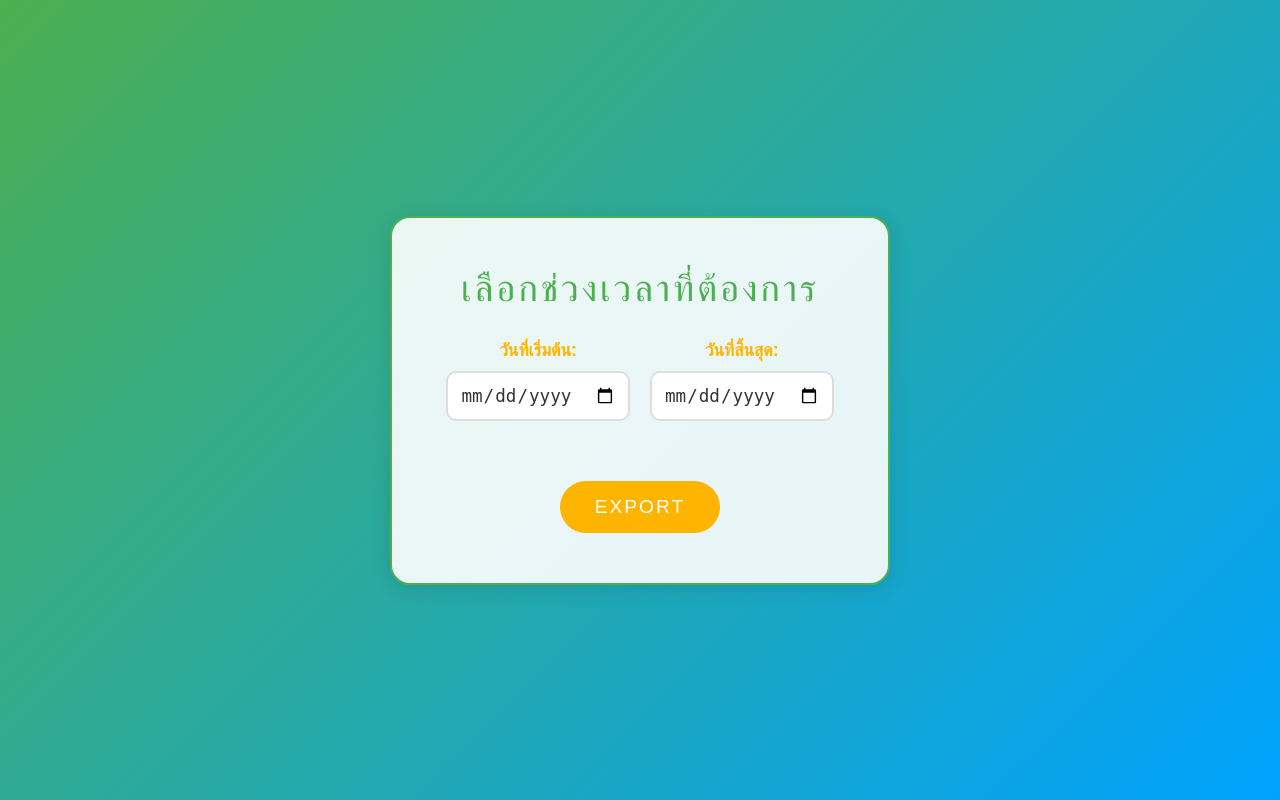
After one commit to Dinso6845/Pakka, a PHP site: page /exportData.html in a window 1280 px wide. The commit adds this page. Run offline with PHP 8.4, Linux system fonts and the light colour scheme.

Commit message:
Add files via upload

```diff
--- a/editDatabase.css
+++ b/editDatabase.css
@@ -314,7 +314,7 @@ button:hover {
 
 /* ดันเนื้อหาด้านล่างลง */
 table {
-    margin-top: 90px; /* เว้นระยะห่างจาก Sticky Bar */
+    margin-top: 95px; /* เว้นระยะห่างจาก Sticky Bar */
     width: 100%;
     border-collapse: collapse;
 }
--- /dev/null
+++ b/exportData.css
@@ -0,0 +1,109 @@
+/* exportData.css */
+* {
+    margin: 0;
+    padding: 0;
+    box-sizing: border-box;
+}
+
+body {
+    font-family: 'Poppins', sans-serif;
+    background: linear-gradient(135deg, #4CAF50, #00a2ff);  /* พื้นหลังเขียวเหลือง */
+    display: flex;
+    justify-content: center;
+    align-items: center;
+    height: 100vh;
+    color: #fff;  /* เปลี่ยนสีข้อความเป็นขาวเพื่อให้ตัดกับพื้นหลัง */
+}
+
+.container {
+    background-color: rgba(255, 255, 255, 0.9);  /* พื้นหลังขาวใส */
+    border-radius: 20px;
+    padding: 50px 30px;
+    text-align: center;
+    box-shadow: 0 4px 20px rgba(0, 0, 0, 0.1);
+    width: 500px;
+    transition: transform 0.3s ease, box-shadow 0.3s ease;
+    border: 2px solid #4CAF50;
+}
+
+.container:hover {
+    transform: scale(1.05);
+    box-shadow: 0 12px 40px rgba(0, 0, 0, 0.15);
+}
+
+h2 {
+    font-size: 2.3rem;
+    margin-bottom: 30px;
+    color: #4CAF50;
+    font-weight: 500;
+    text-transform: uppercase;
+    letter-spacing: 3px;
+}
+
+.date-range-picker {
+    display: flex;
+    gap: 20px;
+    margin-bottom: 30px;
+    justify-content: center;
+}
+
+input[type="date"] {
+    padding: 12px;
+    font-size: 1.1rem;
+    border-radius: 10px;
+    border: 2px solid #ddd;
+    background-color: #ffffff;
+    color: #333;
+    transition: 0.3s ease;
+    width: 100%;
+}
+
+input[type="date"]:focus {
+    outline: none;
+    border: 2px solid #FFB400;
+    background-color: #fff;
+}
+
+button {
+    background-color: #FFB400;
+    padding: 15px 35px;
+    font-size: 1.2rem;
+    color: white;
+    border: none;
+    border-radius: 30px;
+    cursor: pointer;
+    transition: background-color 0.3s ease, transform 0.3s ease;
+    text-transform: uppercase;
+    letter-spacing: 2px;
+    margin-top: 30px;
+}
+
+button:hover {
+    background-color: #f4a300;
+    transform: translateY(-5px);
+}
+
+button:focus {
+    outline: none;
+    box-shadow: 0 0 0 3px rgba(255, 180, 0, 0.5);
+}
+
+/* ปรับสีของ label ที่มี id "endDate" */
+label[for="endDate"] {
+    color: #FFB400;  /* สีเหลือง */
+    font-size: 1.1rem;
+    font-weight: bold;
+    margin-bottom: 10px;
+    display: block; /* ทำให้ label ยืดออกมา */
+    text-transform: uppercase;
+}
+
+/* ปรับสีของ label ที่มี id "endDate" */
+label[for="startDate"] {
+    color: #FFB400;  /* สีเหลือง */
+    font-size: 1.1rem;
+    font-weight: bold;
+    margin-bottom: 10px;
+    display: block; /* ทำให้ label ยืดออกมา */
+    text-transform: uppercase;
+}
--- /dev/null
+++ b/exportData.html
@@ -0,0 +1,33 @@
+<!DOCTYPE html>
+<html lang="th">
+
+<head>
+    <meta charset="UTF-8">
+    <meta name="viewport" content="width=device-width, initial-scale=1.0">
+    <title>เลือกช่วงวันที่เพื่อ Export</title>
+    <link rel="stylesheet" href="exportData.css"> <!-- เชื่อมโยงกับ CSS -->
+</head>
+
+<body>
+    <div class="container">
+        <h2>เลือกช่วงเวลาที่ต้องการ</h2>
+
+        <div class="date-range-picker">
+            <div>
+                <label for="startDate">วันที่เริ่มต้น:</label>
+                <input type="date" id="startDate">
+            </div>
+            <div>
+                <label for="endDate">วันที่สิ้นสุด:</label>
+                <input type="date" id="endDate">
+            </div>
+        </div>
+
+        <button onclick="exportData()">Export</button>
+    </div>
+
+
+    <script src="exportData.js"></script>
+</body>
+
+</html>
--- /dev/null
+++ b/exportData.js
@@ -0,0 +1,39 @@
+function exportData() {
+    const startDate = document.getElementById('start-date').value;
+    const endDate = document.getElementById('end-date').value;
+
+    if (!startDate || !endDate) {
+        alert("กรุณาเลือกวันเริ่มต้นและวันสิ้นสุด");
+        return;
+    }
+
+    // ส่งข้อมูลวันที่ที่เลือกไปที่ backend เพื่อให้มันสร้างไฟล์ Excel
+    window.location.href = `exportExcel.php?start_date=${startDate}&end_date=${endDate}`;
+}
+
+function exportData() {
+    const startDate = document.getElementById('startDate').value;
+    const endDate = document.getElementById('endDate').value;
+
+    if (!startDate || !endDate) {
+        alert("กรุณาเลือกวันที่เริ่มต้นและวันที่สิ้นสุด");
+        return;
+    }
+
+    // สร้าง URL สำหรับการดึงข้อมูลจากฐานข้อมูล (สามารถส่งค่า startDate และ endDate ไปที่ backend)
+    const url = `../backend/exportExcel.php?startDate=${startDate}&endDate=${endDate}`;
+
+    // ส่งคำร้องขอข้อมูลจาก backend
+    fetch(url)
+        .then(response => response.blob())
+        .then(blob => {
+            const link = document.createElement('a');
+            link.href = URL.createObjectURL(blob);
+            link.download = 'data_export.csv';  // ตั้งชื่อไฟล์ที่จะดาวน์โหลด
+            link.click();
+        })
+        .catch(error => {
+            console.error('Error exporting data:', error);
+            alert('เกิดข้อผิดพลาดในการส่งข้อมูล');
+        });
+}
```
Also changed, not shown: editDatabase.html (+9 -4 lines), editDatabase.js (+10 -12 lines).
